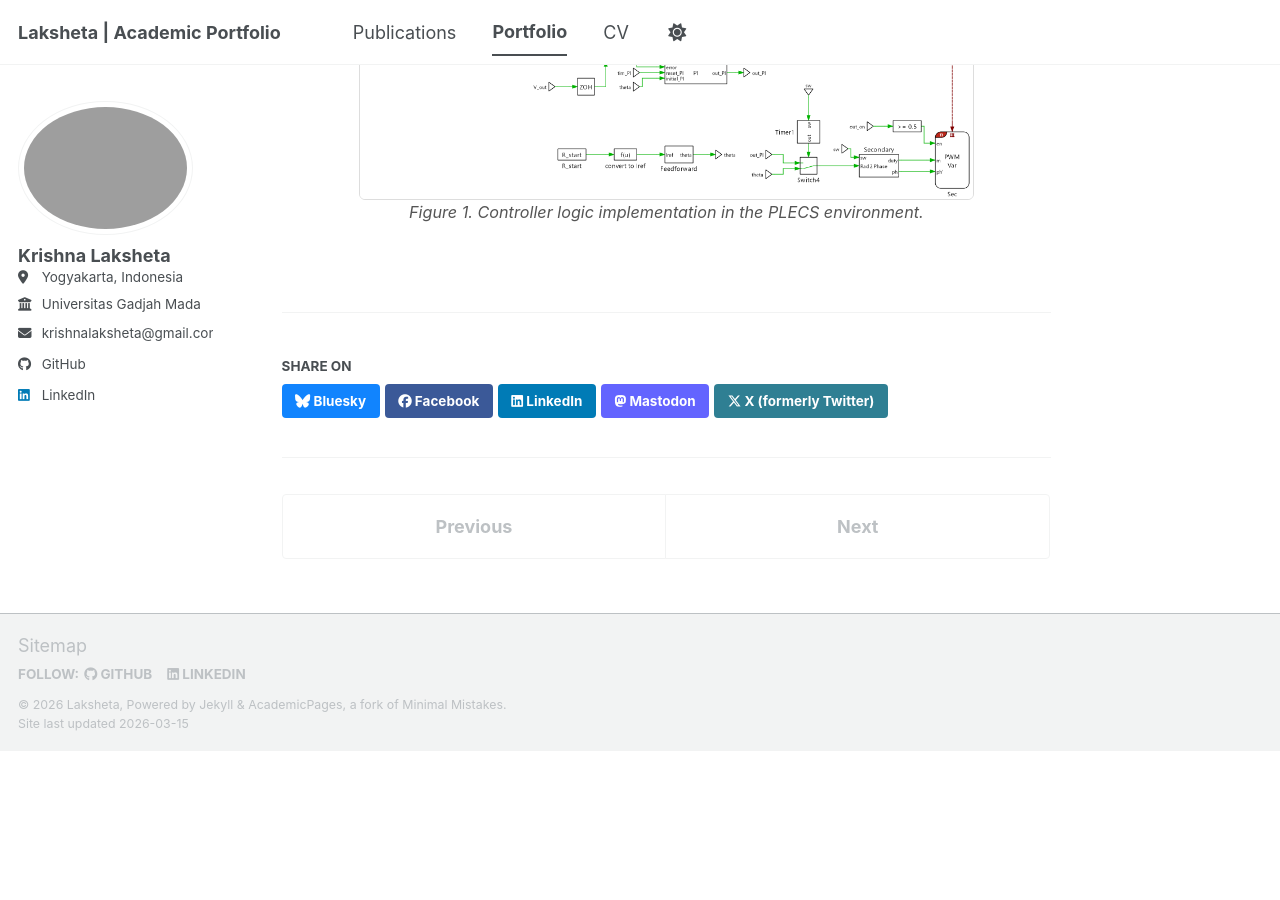
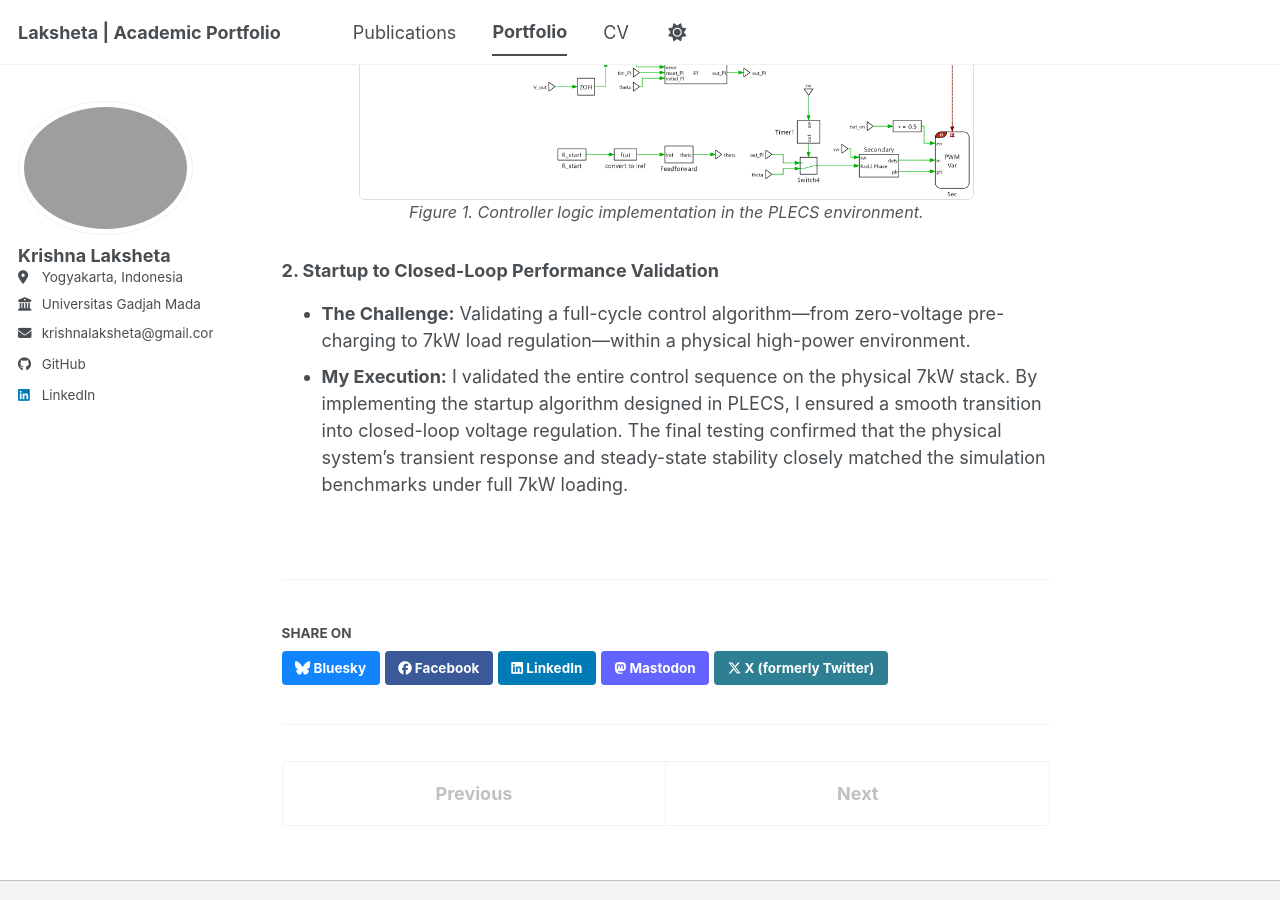
Before and after one commit to laksheta/laksheta.github.io, a Jekyll site: the page built from _portfolio/portfolio-4.md, in a window 1280 px wide and 900 px high, scrolled down 864 px. Built offline with Jekyll 4.4.1, drawn with Linux system fonts in a browser that asks for light colours; a script bundle is joined from its source files by our own code; library files that are not in the unit come from our copies; before the commit the page ends 1615 px from its top, so only the background shows below that.

Commit message:
port-4: add 2nd section draft

```diff
--- a/_portfolio/portfolio-4.md
+++ b/_portfolio/portfolio-4.md
@@ -20,3 +20,7 @@ A 7 kW Dual-Active Bridge (DAB) prototype was developed to validate advanced con
   <img src="/images/portofolio/4/1.png" alt="PLECS Implementation" style="max-width: 80%; border-radius: 6px; border: 1px solid #ddd;">
   <p style="font-size: 0.9em; color: #555;"><i>Figure 1. Controller logic implementation in the PLECS environment.</i></p>
 </div>
+
+### 2. Startup to Closed-Loop Performance Validation
+* **The Challenge:** Validating a full-cycle control algorithm—from zero-voltage pre-charging to 7kW load regulation—within a physical high-power environment.
+* **My Execution:** I validated the entire control sequence on the physical 7kW stack. By implementing the startup algorithm designed in PLECS, I ensured a smooth transition into closed-loop voltage regulation. The final testing confirmed that the physical system’s transient response and steady-state stability closely matched the simulation benchmarks under full 7kW loading.
```
